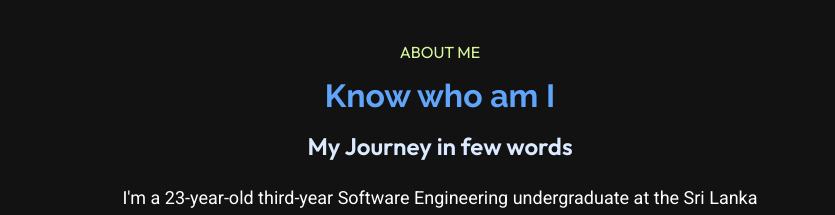
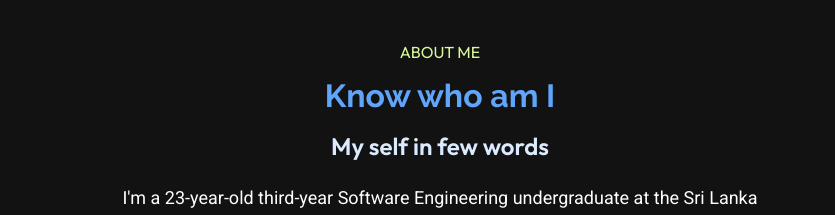
Before and after one commit to thathsaraDinu/portfolio-nextjs, a Next.js app: page / in a window 1280 px wide. Shown: the part 840-1055 px from the top of the page, without its empty margins (200-1035 px from the left). Built offline with nearby package versions, Linux system fonts and the light colour scheme.

Commit message:
Update text in About component for clarity

```diff
--- a/src/components/about.tsx
+++ b/src/components/about.tsx
@@ -15,7 +15,7 @@ const About: React.FC = () => {
                 Know who am I
               </div>
               <div className="custom-third-topic  dark:text-blue-100">
-                My Journey in few words
+                My self in few words
               </div>
             </div>
           </ScrollAnimation>
```
